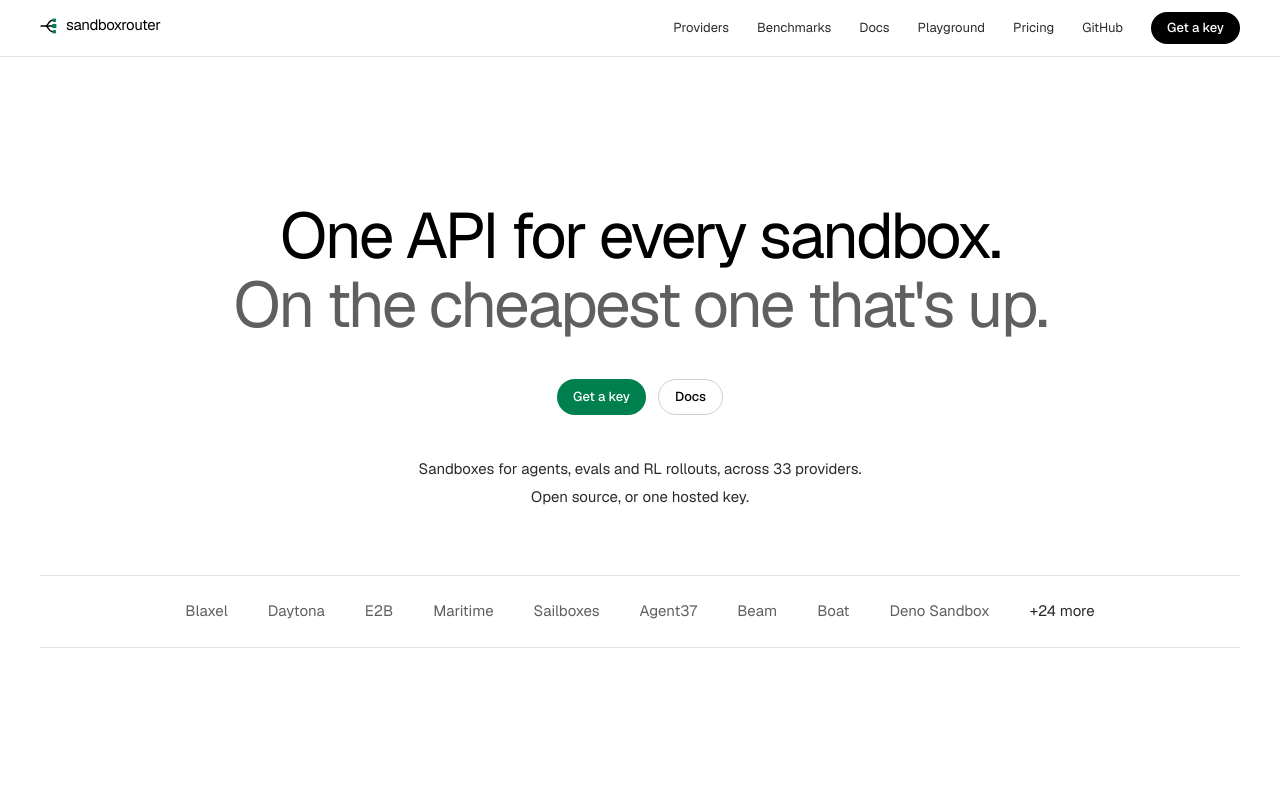
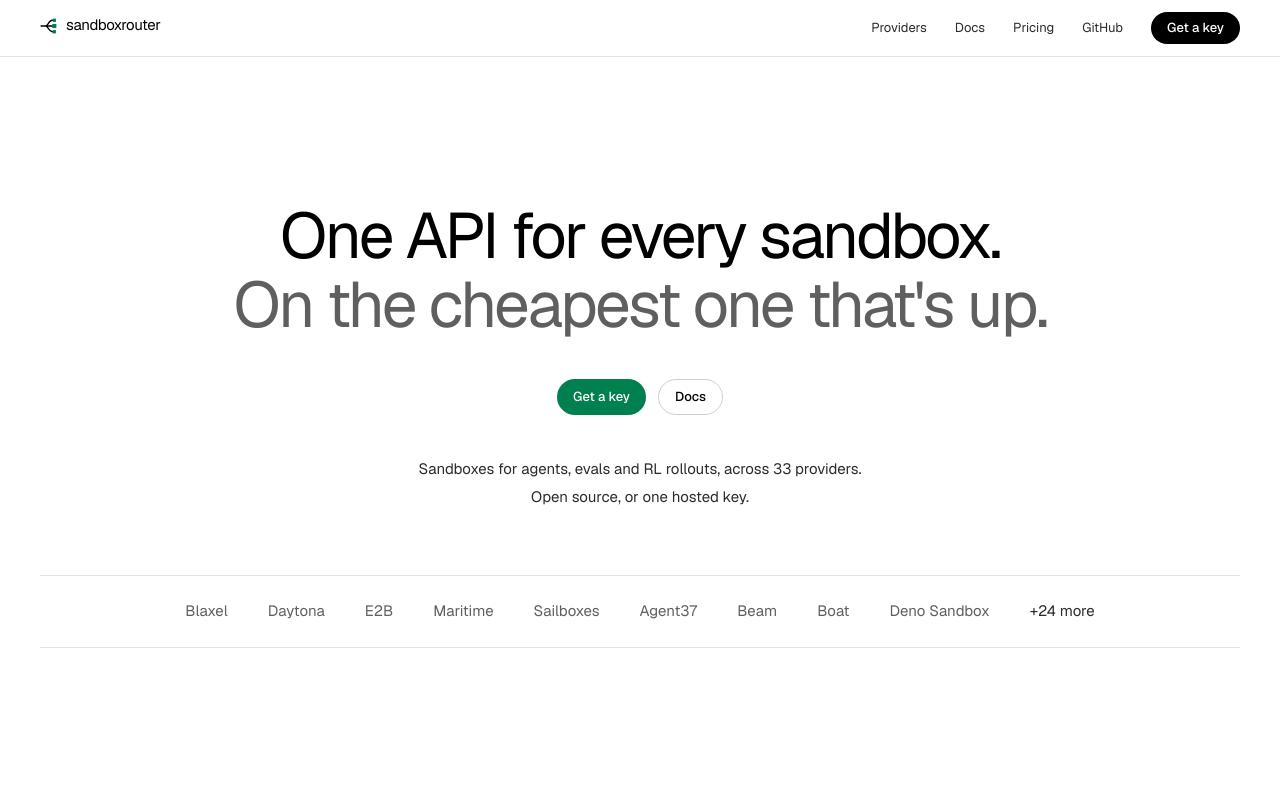
Before and after one commit to gigialc/sandboxrouter, a Next.js app in the folder web/: page / in a window 1280 px wide. Shown: the top 794 px of the page. Built offline with nearby package versions, Linux system fonts and the light colour scheme.

Commit message:
Nav: Providers, Docs, Pricing, GitHub (Benchmarks and Playground stay in the footer) (#41)
Co-authored-by: Claude Opus 5.5 <noreply@anthropic.com>

```diff
--- a/web/src/components/chrome.tsx
+++ b/web/src/components/chrome.tsx
@@ -18,9 +18,7 @@ export function Logo({ className = "" }: { className?: string }) {
 
 const NAV = [
   { href: "/providers", label: "Providers" },
-  { href: "/benchmarks", label: "Benchmarks" },
   { href: "/docs", label: "Docs" },
-  { href: "/playground", label: "Playground" },
   { href: "/#hosted", label: "Pricing" },
   ...(REPO_PUBLIC ? [{ href: REPO, label: "GitHub" }] : []),
 ];
```
